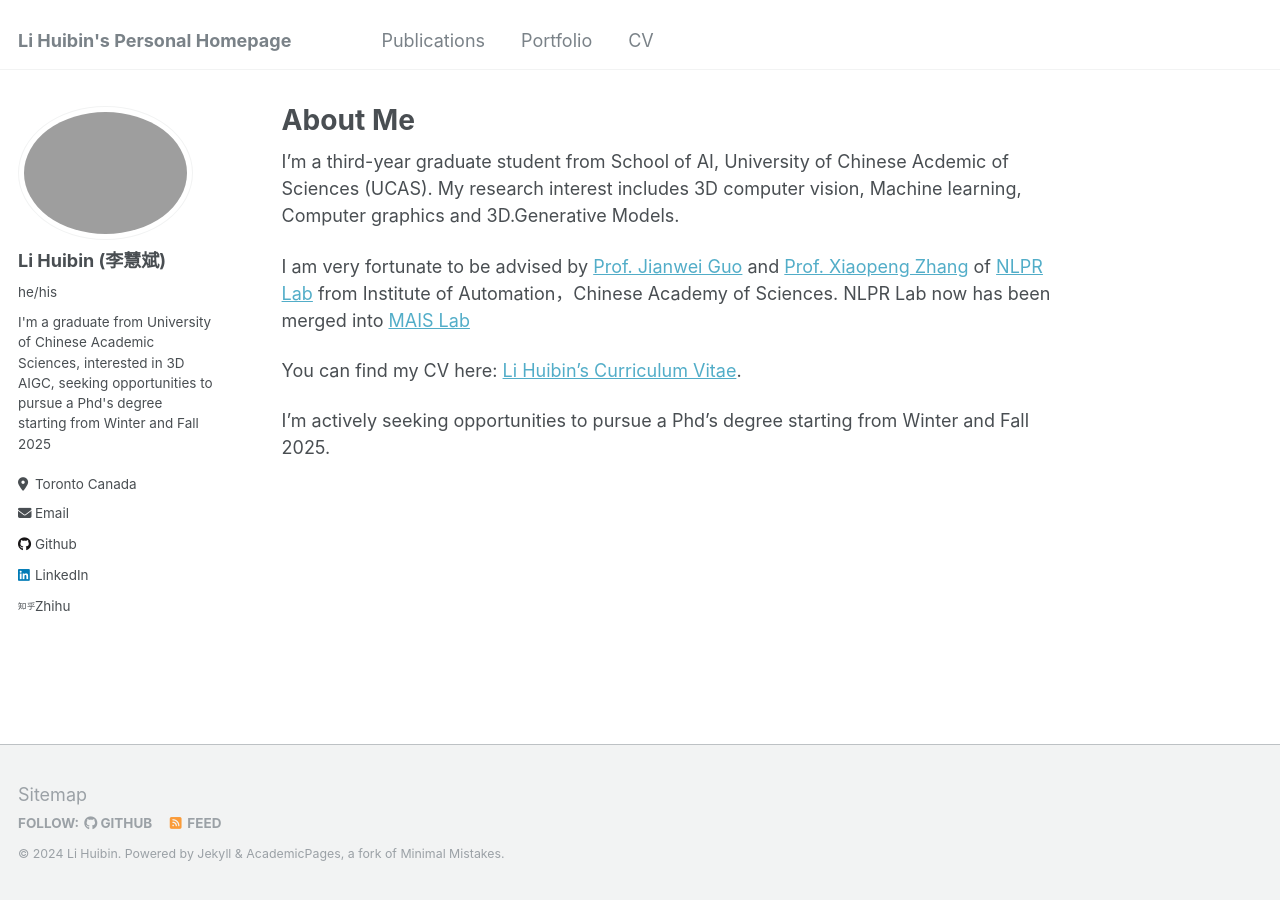
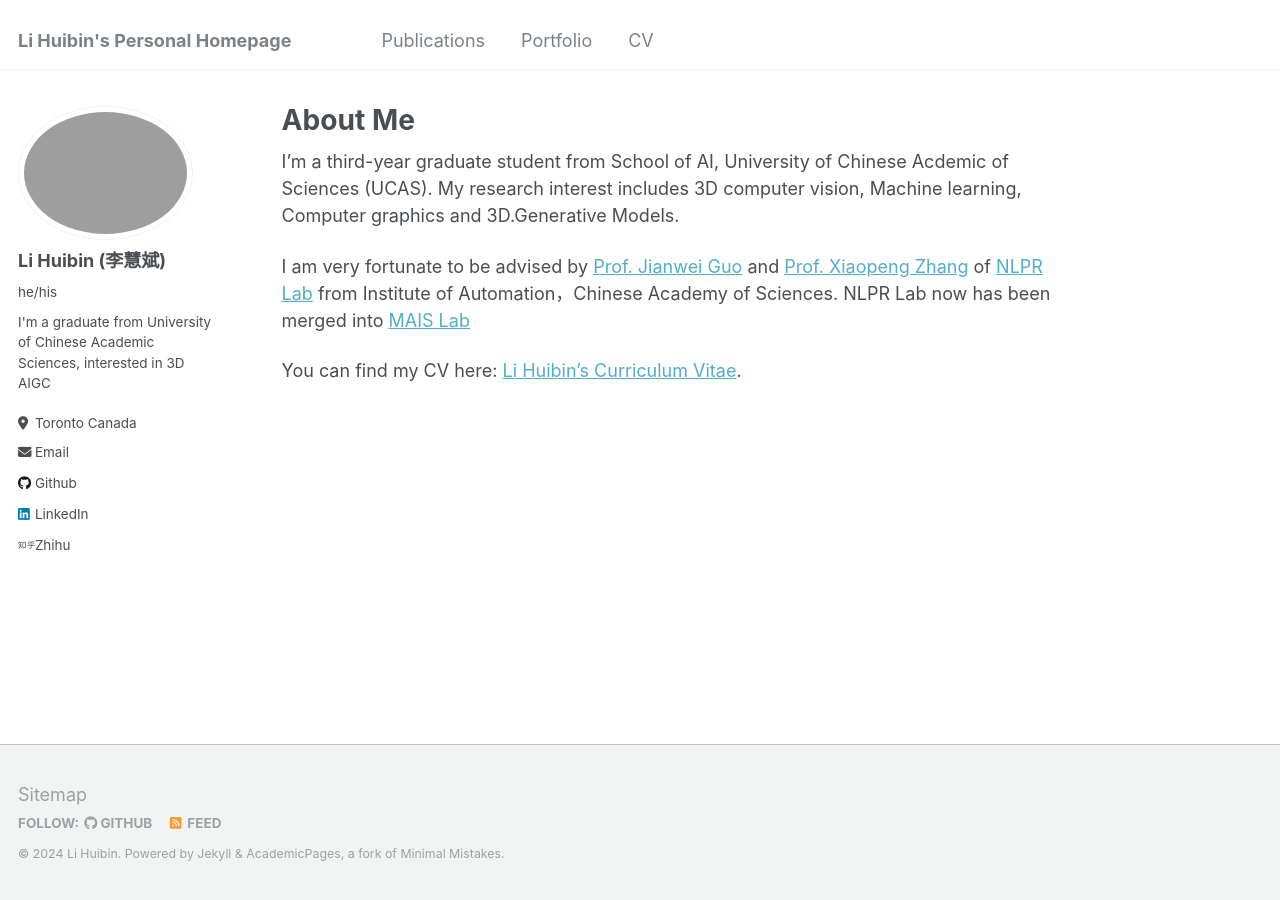
Before and after one commit to Matt-V50/matt-v50.github.io, a Jekyll site: the page built from _pages/about.md, in a window 1280 px wide. Built offline with Jekyll 4.4.1, drawn with Linux system fonts in a browser that asks for light colours.

Commit message:
hiden phd

```diff
--- a/_config.yml
+++ b/_config.yml
@@ -24,7 +24,7 @@ author:
   avatar           : "profile_mine.png"
   name             : "Li Huibin (李慧斌)"
   pronouns         : "he/his"
-  bio              : "I'm a graduate from University of Chinese Academic Sciences, interested in 3D AIGC, seeking opportunities to pursue a Phd's degree starting from Winter and Fall 2025"
+  bio              : "I'm a graduate from University of Chinese Academic Sciences, interested in 3D AIGC" #, seeking opportunities to pursue a Phd's degree starting from Winter and Fall 2025"
   location         : "Toronto Canada"
   employer         : # "University of Chinese Academic of Sciences"
   uri              : # URL
--- a/_pages/about.md
+++ b/_pages/about.md
@@ -14,4 +14,4 @@ I am very fortunate to be advised by [Prof. Jianwei Guo](https://jianweiguo.net/
 
 You can find my CV here: [Li Huibin’s Curriculum Vitae](../assets/cv/cv.pdf).
 
-I’m actively seeking opportunities to pursue a Phd’s degree starting from Winter and Fall 2025.
+<!-- I’m actively seeking opportunities to pursue a Phd’s degree starting from Winter and Fall 2025. -->
```
